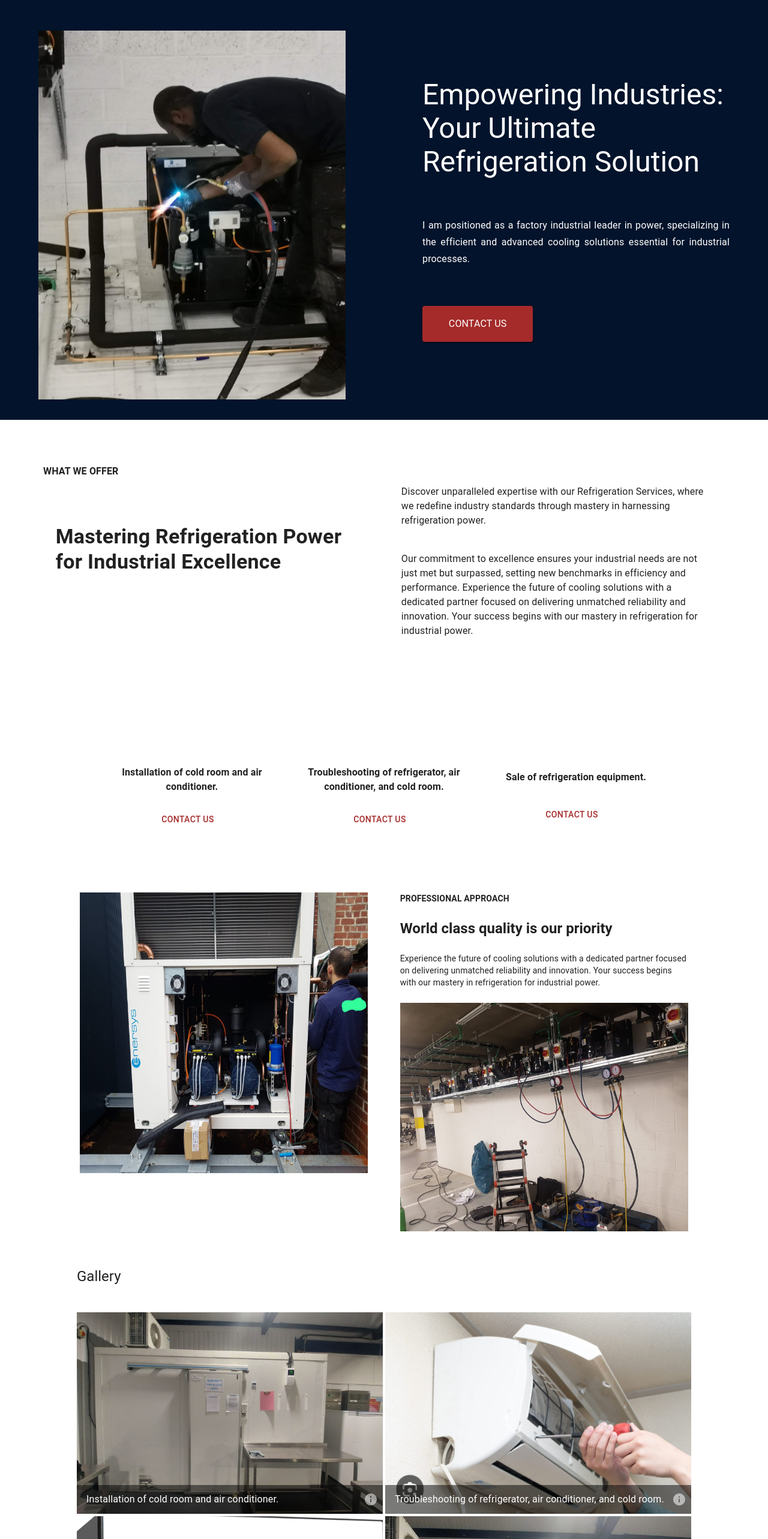
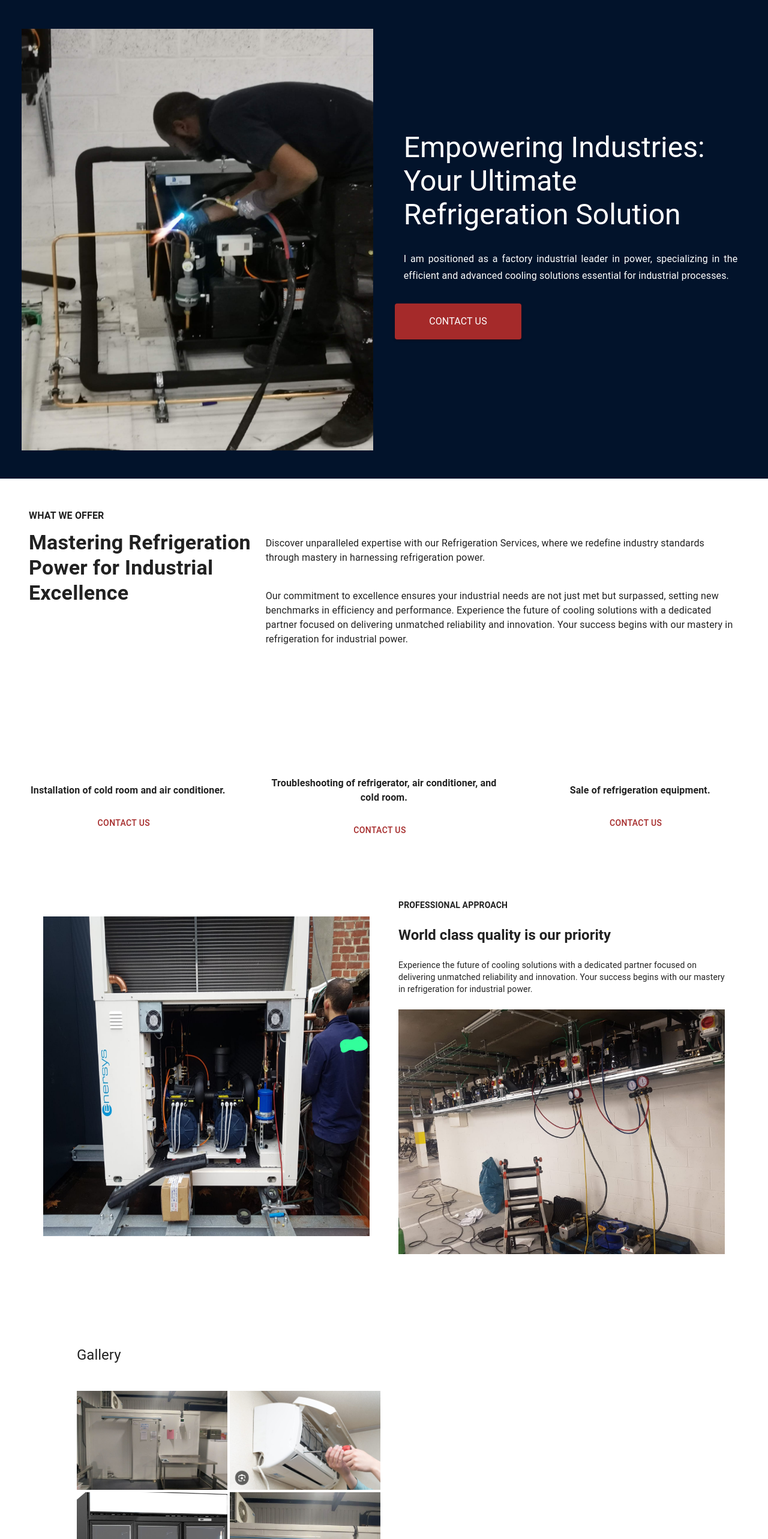
Before and after one commit to iaifrns/FreelanceTakcooling, a React (Vite) app: page / in a window 1280 px wide. Shown: the part 80-2646 px from the top of the page at 60% size. Built offline with nearby package versions, Linux system fonts and the light colour scheme; some icons are missing; the HTML template or start-up script is replaced by a standard one.

Commit message:
changes the web pages

```diff
--- a/src/components/Section1.tsx
+++ b/src/components/Section1.tsx
@@ -1,4 +1,4 @@
-import { Grid, Typography, useMediaQuery, useTheme } from "@mui/material"
+import { Stack, Typography, useMediaQuery, useTheme } from "@mui/material"
 
 const Section1 = () => {
 
@@ -7,24 +7,19 @@ const Section1 = () => {
     const smallScreen = useMediaQuery(theme.breakpoints.down('md'))
 
     return (
-        <Grid container justifyContent={'center'} p={8}>
-            <Grid xs={12} m={1}>
-                <Typography variant="subtitle1" fontWeight={'bold'}>WHAT WE OFFER</Typography>
-            </Grid>
-            <Grid xs={12} md={6} sm={8} mb={5} >
-                <Grid container justifyContent={'center'} alignContent={'center'} height={'100%'}>
-                    <Typography variant={smallScreen ? "h5" : "h4"} width={'90%'} fontWeight={'bold'}>Mastering Refrigeration Power for Industrial Excellence</Typography>
-
-                </Grid>
-            </Grid>
-            <Grid xs={12} md={6} sm={8} >
-                <Grid container justifyContent={'center'}>
-                    <Typography width={'90%'}>Discover unparalleled expertise with our Refrigeration Services, where we redefine industry standards through mastery in harnessing refrigeration power.</Typography>
-                    <Typography mt={5} width={'90%'}> Our commitment to excellence ensures your industrial needs are not just met but surpassed, setting new benchmarks in efficiency and performance. Experience the future of cooling solutions with a dedicated partner focused on delivering unmatched reliability and innovation.
+        <Stack direction={'column'} flex={1} p={3} justifyContent={'center'} padding={{xs:3, sm:6}}>
+            <Typography variant="subtitle1" fontWeight={'bold'}>WHAT WE OFFER</Typography>
+            <Stack direction={{xs:'column',sm:'row'}} p={'10px 0px'}>
+                <Stack flex={1}>
+                    <Typography variant={smallScreen ? "h5" : "h4"} width={'100%'} fontWeight={'bold'}>Mastering Refrigeration Power for Industrial Excellence</Typography>
+                </Stack>
+                <Stack direction={'column'} flex={2} p={'10px 0px'}>
+                    <Typography width={'100%'}>Discover unparalleled expertise with our Refrigeration Services, where we redefine industry standards through mastery in harnessing refrigeration power.</Typography>
+                    <Typography mt={5} width={'100%'}> Our commitment to excellence ensures your industrial needs are not just met but surpassed, setting new benchmarks in efficiency and performance. Experience the future of cooling solutions with a dedicated partner focused on delivering unmatched reliability and innovation.
                         Your success begins with our mastery in refrigeration for industrial power.</Typography>
-                </Grid>
-            </Grid>
-        </Grid>
+                </Stack>
+            </Stack>
+        </Stack>
     )
 }
 
--- a/src/components/Section2.tsx
+++ b/src/components/Section2.tsx
@@ -1,4 +1,4 @@
-import { Button, Grid, Typography } from "@mui/material"
+import { Button, Stack, Typography } from "@mui/material"
 import { Icon } from '@iconify/react';
 
 import { Link } from "react-router-dom";
@@ -24,19 +24,20 @@ const cardInfo = [
 const Section2 = () => {
 
     return (
-        <Grid container justifyContent={'center'} alignContent={'center'}>
-            {cardInfo.map(item => (
-                <Grid container xs={8} md={3} sm={8} mb={2} p={3} justifyContent={'center'} >
+        <Stack direction={{xs: 'column',sm:'row'}} justifyContent={'space-evenly'} alignContent={'center'}>
+            {cardInfo.map((item, index) => (
+                <Stack direction={'column'} key={index} justifyContent={'center'} alignItems={'center'} flex={1} p={3}>
                     <Icon icon={item.icon} color="brown" fontSize={100} />
                     <Typography variant="body1" textAlign={'center'} fontWeight={'bold'} mt={3} mb={3} >{item.name}</Typography>
 
                     <Link to={"/contact"} style={{ textDecoration: 'none', color: 'white' }}>
                         <Button style={{ color: 'brown' }} >Contact Us <Icon icon="guidance:left-arrow" /></Button>
                     </Link>
-                </Grid>
+                </Stack>
+
             ))}
 
-        </Grid>
+        </Stack>
     )
 }
 
--- a/src/components/Section3.tsx
+++ b/src/components/Section3.tsx
@@ -1,32 +1,32 @@
-import { Grid, Typography } from "@mui/material"
+import { Stack, Typography } from "@mui/material"
 import image1 from '../assets/imgM2.jpg'
 import image2 from '../assets/imgM1.jpg'
 
 const Section3 = () => {
 
     return (
-        <Grid container justifyContent={'center'} mt={8}>
-            <Grid container xs={8} md={5} sm={8} mb={3} justifyContent={'center'}>
+        <Stack direction={{xs: 'column', sm:'row'}} padding={{xs:1, sm:6}}>
+            <Stack direction={'column'} flex={1} justifyContent={'center'} p={3}>
                 <img
                     src={image1}
                     alt="the header image"
-                    width={'90%'}
+                    width={'100%'}
                     height={'90%'}
                 />
-            </Grid>
-            <Grid container xs={8} md={5} sm={8} justifyContent={'center'}>
-                <Typography variant="body2" fontWeight={'bold'} width={'90%'}>PROFESSIONAL APPROACH</Typography>
-                <Typography variant="h5" mt={3} mb={3} fontWeight={'bold'} width={'90%'}>World class quality is our priority</Typography>
-                <Typography variant="body2" mb={3} width={'90%'}> Experience the future of cooling solutions with a dedicated partner focused on delivering unmatched reliability and innovation.
-                 Your success begins with our mastery in refrigeration for industrial power.</Typography>
+            </Stack>
+            <Stack direction={'column'} flex={1} justifyContent={'center'} p={3}>
+                <Typography variant="body2" fontWeight={'bold'} width={'100%'}>PROFESSIONAL APPROACH</Typography>
+                <Typography variant="h5" mt={3} mb={3} fontWeight={'bold'} width={'100%'}>World class quality is our priority</Typography>
+                <Typography variant="body2" mb={3} width={'100%'}> Experience the future of cooling solutions with a dedicated partner focused on delivering unmatched reliability and innovation.
+                    Your success begins with our mastery in refrigeration for industrial power.</Typography>
                 <img
                     src={image2}
                     alt="the header image"
-                    width={'90%'}
+                    width={'100%'}
                     height={'70%'}
                 />
-            </Grid>
-        </Grid>
+            </Stack>
+        </Stack>
     )
 
 }
--- a/src/components/Section5.tsx
+++ b/src/components/Section5.tsx
@@ -1,62 +1,64 @@
 import ImageList from '@mui/material/ImageList';
 import ImageListItem from '@mui/material/ImageListItem';
-import ImageListItemBar from '@mui/material/ImageListItemBar';
-import IconButton from '@mui/material/IconButton';
-import InfoIcon from '@mui/icons-material/Info';
 import { Typography } from '@mui/material';
 import image7 from '../assets/clime.jpg'
 import image8 from '../assets/frige.jpg'
 import image9 from '../assets/imgM11.jpg'
 import image10 from '../assets/imgM11.jpg'
 
-export default function Section5({isSmallScreen}: {isSmallScreen : boolean}) {
+export default function Section5({ isSmallScreen }: { isSmallScreen: boolean }) {
 
   return (
-    <ImageList sx={{ width: '80%', height: '70%', marginTop: isSmallScreen ? 30 : 10 }}>
-      <ImageListItem key="Subheader" cols={2}>
+    <ImageList sx={{ width: '80%', height: '90%', marginTop: isSmallScreen ? 30 : 10}}>
+      <ImageListItem key="Subheader" cols={4}>
         <Typography variant='h5' mb={5}>Gallery</Typography>
       </ImageListItem>
-      {itemData.map((item) => (
-        <ImageListItem key={item.img}>
+      <ImageList cols={4}>
+        {itemData.map((item, index) => (
+          <ImageListItem key={index} cols={item.cols || 1} rows={item.rows || 1}>
             <img
-            srcSet={`${item.img}`}
-            src={`${item.img}`}
+              {...srcset(item.img, 120, item.rows, item.cols)}
               alt={item.title}
               loading="lazy"
-          />
-          <ImageListItemBar
-            title={item.title}
-            actionIcon={
-              <IconButton
-                sx={{ color: 'rgba(255, 255, 255, 0.54)' }}
-                aria-label={`info about ${item.title}`}
-              >
-                <InfoIcon />
-              </IconButton>
-            }
             />
           </ImageListItem>
         ))}
       </ImageList>
+    </ImageList>
   );
+}
+
+function srcset(image: string, size: number, rows = 1, cols = 1) {
+  return {
+    src: `${image}?w=${size * cols}&h=${size * rows}&fit=crop&auto=format`,
+    srcSet: `${image}?w=${size * cols}&h=${size * rows
+      }&fit=crop&auto=format&dpr=2 2x`,
+  };
 }
 
 const itemData = [
   {
     img: image10,
-    title: 'Installation of cold room and air conditioner.',
-    featured: true,
+    title: 'Breakfast',
+    rows: 2,
+    cols: 2,
   },
   {
     img: image7,
-    title: 'Troubleshooting of refrigerator, air conditioner, and cold room.',
+    title: 'Burger',
+    rows: 2,
+    cols: 2,
   },
   {
     img: image8,
-    title: 'Maintainance of refrigeration equipment.',
+    title: 'Camera',
+    rows: 2,
+    cols: 2,
   },
   {
     img: image9,
-    title: 'Sale of refrigeration equipment.',
-  }
+    title: 'Coffee',
+    rows: 2,
+    cols: 2,
+  },
 ];
--- a/src/components/header.tsx
+++ b/src/components/header.tsx
@@ -1,15 +1,14 @@
-import { AppBar, Box, Button, CssBaseline, Grid, ThemeProvider, Tooltip, Typography, createTheme, useMediaQuery, useTheme } from "@mui/material"
+import { AppBar, Box, Button, Stack, ThemeProvider, Toolbar, Tooltip, Typography, createTheme, styled, useMediaQuery, useTheme } from "@mui/material"
 import image1 from '../assets/imgM6.jpg'
 import { Link } from "react-router-dom";
 
 const defaultTheme = createTheme();
 
-export const TopBar = ({ isSmallScreen }: { isSmallScreen: boolean }) => {
+export const TopBar = () => {
 
     return (
-        <AppBar position="static" style={{ backgroundColor: '#02132b', padding: 8 }}>
-            <Grid container mt={3} mb={3} justifyContent={'center'}>
-                <Grid container width={'90%'} justifyContent={ !isSmallScreen ? 'space-between' : 'center'}>
+        <AppBar position="static" style={{ backgroundColor: '#02132b' }}>
+            <Toolbar sx={{justifyContent: 'space-between', p: 3}}>
                 <Link to={'/'} style={{ textDecoration: 'none', color: 'white' }}>
                     <Typography
                         variant="h5"
@@ -17,7 +16,7 @@ export const TopBar = ({ isSmallScreen }: { isSmallScreen: boolean }) => {
                         component="a"
                         href="#app-bar-with-responsive-menu"
                         sx={{
-                                mr: isSmallScreen ? 0 : 5,
+                            mr: 5,
                             display: { xs: 'flex', md: 'flex' },
                             fontFamily: 'monospace',
                             fontWeight: 700,
@@ -29,8 +28,7 @@ export const TopBar = ({ isSmallScreen }: { isSmallScreen: boolean }) => {
                         TAKCOOLING
                     </Typography>
                 </Link>
-
-                    {!isSmallScreen && <Box sx={{ flexGrow: 0 }}>
+                <Box sx={{ flexGrow: 0, display: { xs: 'none', sm: 'block' } }}>
                     <Tooltip title="Open settings">
                         <Link to={"/contact"} style={{ textDecoration: 'none', color: 'white', width: '100%' }}>
                             <Button variant="outlined" color="inherit" fullWidth>
@@ -39,11 +37,7 @@ export const TopBar = ({ isSmallScreen }: { isSmallScreen: boolean }) => {
                         </Link>
                     </Tooltip>
                 </Box>
-                    }
-
-                </Grid>
-
-            </Grid>
+            </Toolbar>
         </AppBar>
     )
 }
@@ -54,33 +48,35 @@ const Hearder = () => {
 
     const smallScreen = useMediaQuery(theme.breakpoints.down('md'))
 
+    const BoxContent = styled(Box)(() => ({
+        display: 'flex',
+        flex: 1,
+        flexDirection: 'column',
+        justifyContent: 'center',
+        alignItems: 'center',
+        margin: '0px 10px',
+        padding: '8px'
+    }));
+
     return (
         <>
             <ThemeProvider theme={defaultTheme}>
-                <TopBar isSmallScreen= {smallScreen} />
-                <Grid container component="main" sx={{ height: '100%', backgroundColor: '#02132b' }}>
-                    <CssBaseline />
-                    <Grid
-                        container
-                        xs={false}
-                        sm={4}
-                        md={6}
-                        display={'flex'}
-                        justifyContent={'center'}
-                        alignContent={'center'}
+                <TopBar />
+                <Stack direction={{ xs: 'column', sm: 'row' }} sx={{ backgroundColor: '#02132b', p: "0px 18px" }}>
+
+                    <BoxContent
                     >
                         <img
                             src={image1}
                             alt="the header image"
-                            width={'80%'}
+                            width={'100%'}
                             height={'90%'}
                         />
-                    </Grid>
-
-                    <Grid container xs={12} sm={8} md={6} bgcolor={'rgba(0,0,0,0)'} justifyContent={'center'} alignContent={'center'} >
-                        <Grid container width={'80%'}>
-                            <Typography variant={smallScreen ? "h5" : "h3"} color={'white'} >Empowering Industries: Your Ultimate Refrigeration Solution</Typography>
-                            <Typography variant="subtitle1" align="justify" color={'white'} mt={smallScreen ? 4 : 8} mb={smallScreen ? 4 : 8}>
+                    </BoxContent>
+                    <BoxContent
+                    >
+                        <Typography variant={smallScreen ? "h5" : "h3"} width={'95%'} color={'white'} >Empowering Industries: Your Ultimate Refrigeration Solution</Typography>
+                        <Typography variant="subtitle1" align="justify" color={'white'} width={'95%'} mt={4} mb={4}>
                             I am positioned as a factory industrial leader in power, specializing in the efficient
                             and advanced cooling solutions essential for industrial processes.
                         </Typography>
@@ -88,17 +84,14 @@ const Hearder = () => {
 
                             <Button
                                 variant="contained"
-                                    style={{ padding: 16, width: smallScreen ? '100%' : '36%', backgroundColor: 'brown', marginBottom: 16 }}
+                                style={{ padding: 16, width: smallScreen ? '95%' : '36%', backgroundColor: 'brown', marginBottom: 16 }}
                             >
                                 <Typography variant="subtitle1">Contact Us</Typography>
                             </Button>
                         </Link>
+                    </BoxContent>
 
-                        </Grid>
-
-                    </Grid>
-
-                </Grid>
+                </Stack>
             </ThemeProvider>
         </>
     )
```
Also changed, not shown: src/components/Section4.tsx (+16 -14 lines). Lines whose indentation alone changed are shown as unchanged.
